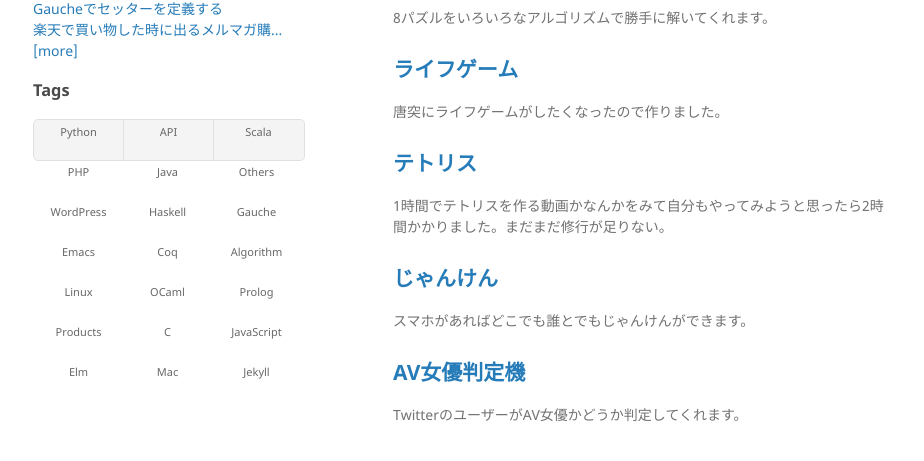
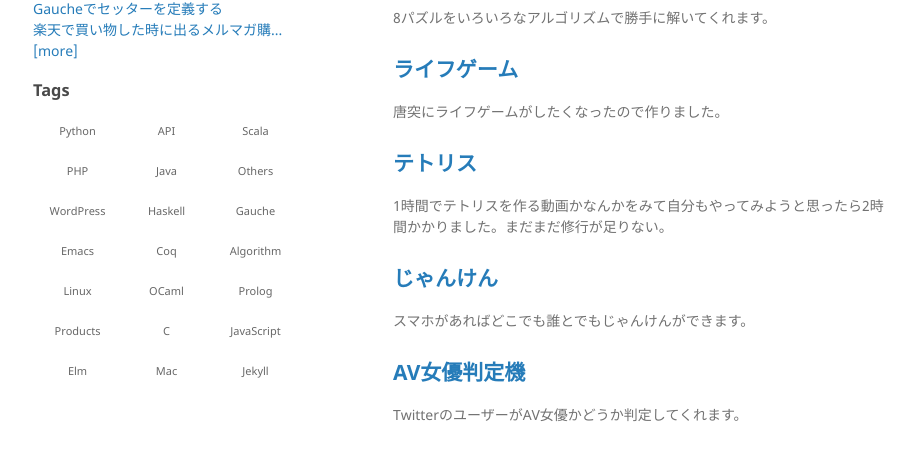
Before and after one commit to genkami/genkami.github.io, a Jekyll site: the page built from index.html, in a window 1280 px wide. Shown: the part 233-694 px from the top of the page, without its empty margins (177-1101 px from the left). Built offline with Jekyll 4.4.1, drawn with Linux system fonts in a browser that asks for light colours; comment, search, counter and statistics services are not loaded.

Commit message:
header li:nth-child(1)の見た目がうまいこといってなかったんで消した

```diff
--- a/_sass/jekyll-theme-minimal.scss
+++ b/_sass/jekyll-theme-minimal.scss
@@ -116,25 +116,13 @@ header ul {
   list-style:none;
   height:40px;
   padding:0;
-  background: #f4f4f4;
-  border-radius:5px;
-  border:1px solid #e0e0e0;
   width:270px;
 }
 
 header li {
   width:89px;
   float:left;
-  border-right:1px solid #e0e0e0;
   height:40px;
-}
-
-header li:first-child a {
-  border-radius:5px 0 0 5px;
-}
-
-header li:last-child a {
-  border-radius:0 5px 5px 0;
 }
 
 header ul a {
```
